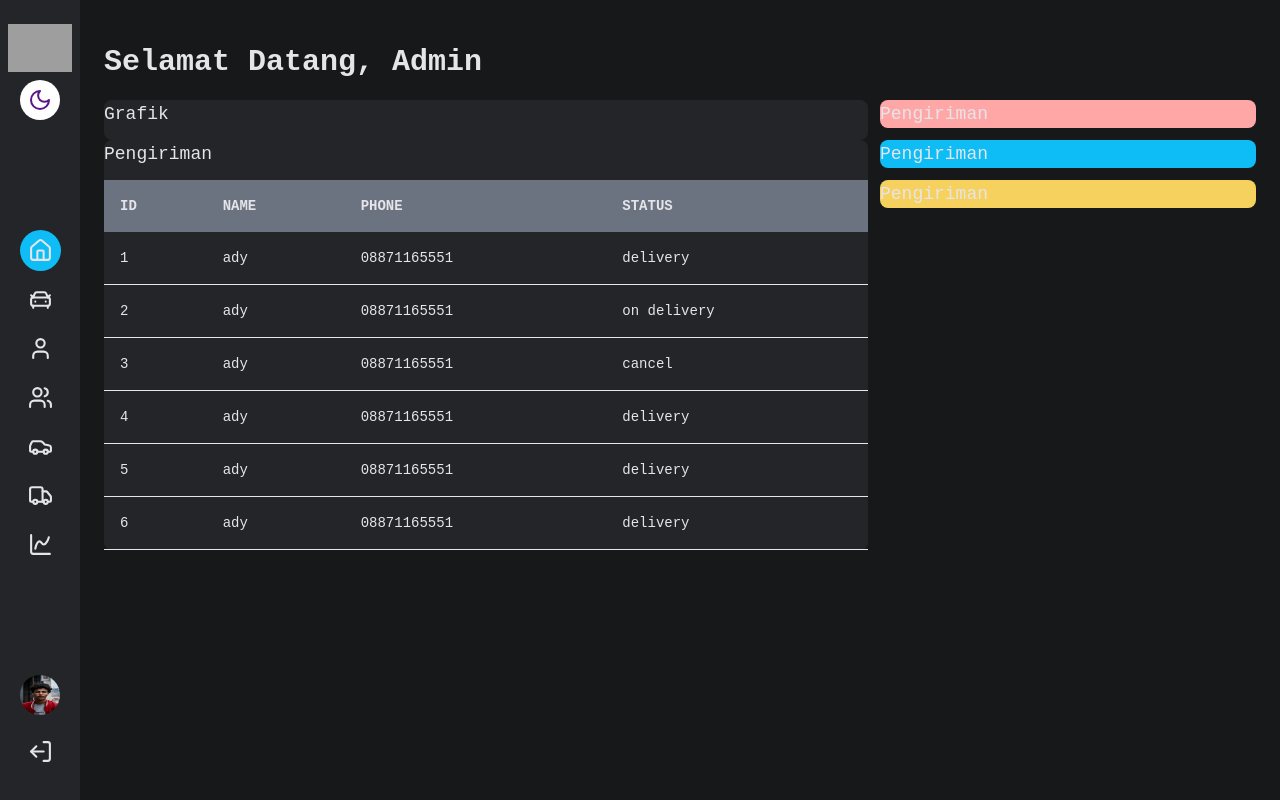
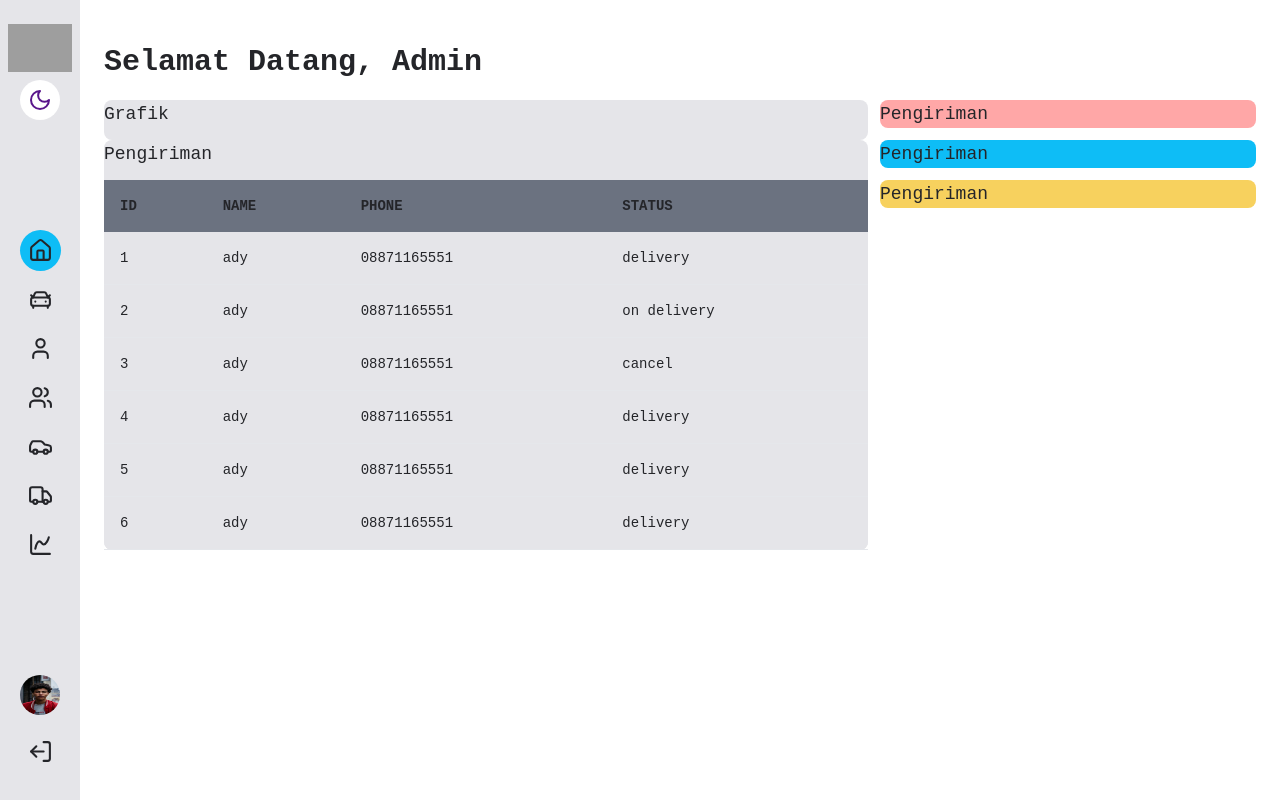
Before and after one commit to Muhless/ady-trans-jaya-react, a React (Vite) app: page / in a window 1280 px wide. Built offline with nearby package versions, Linux system fonts and the light colour scheme; grey boxes are pictures that could not be loaded.

Commit message:
update color

```diff
--- a/tailwind.config.js
+++ b/tailwind.config.js
@@ -10,9 +10,12 @@ export default {
         geist: ["Geist Mono", "monospace"],
       },
       colors: {
-        primary: "#161819",
-        secondary: "#242529",
-        text: "#e5e5e9",
+        // primary: "#161819",
+        // secondary: "#242529",
+        // text: "#e5e5e9",
+        primary: "#ffffff",
+        secondary: "#e5e5e9",
+        text: "#242529",
         merah: "#ffa7a7",
         biru: "#0ebdf6",
         kuning: "#f7d15e",
```
